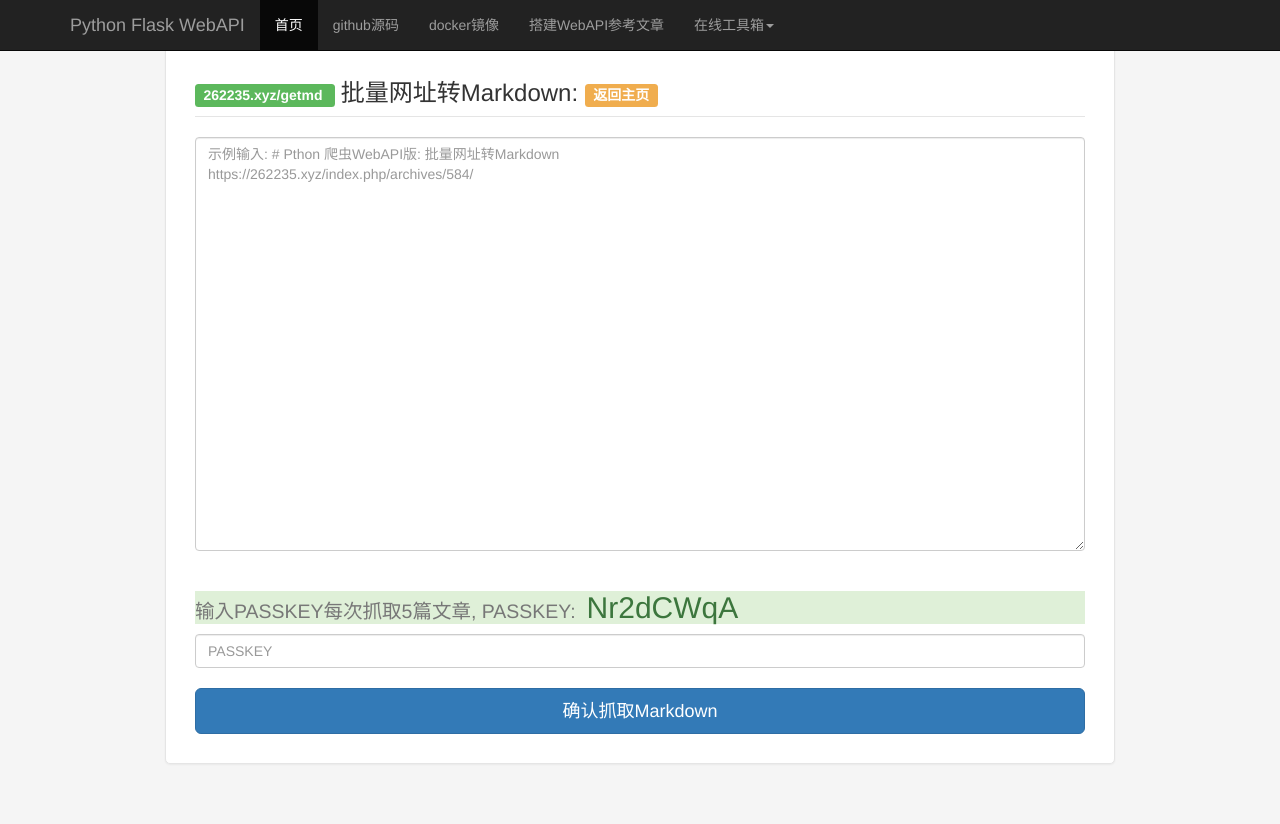
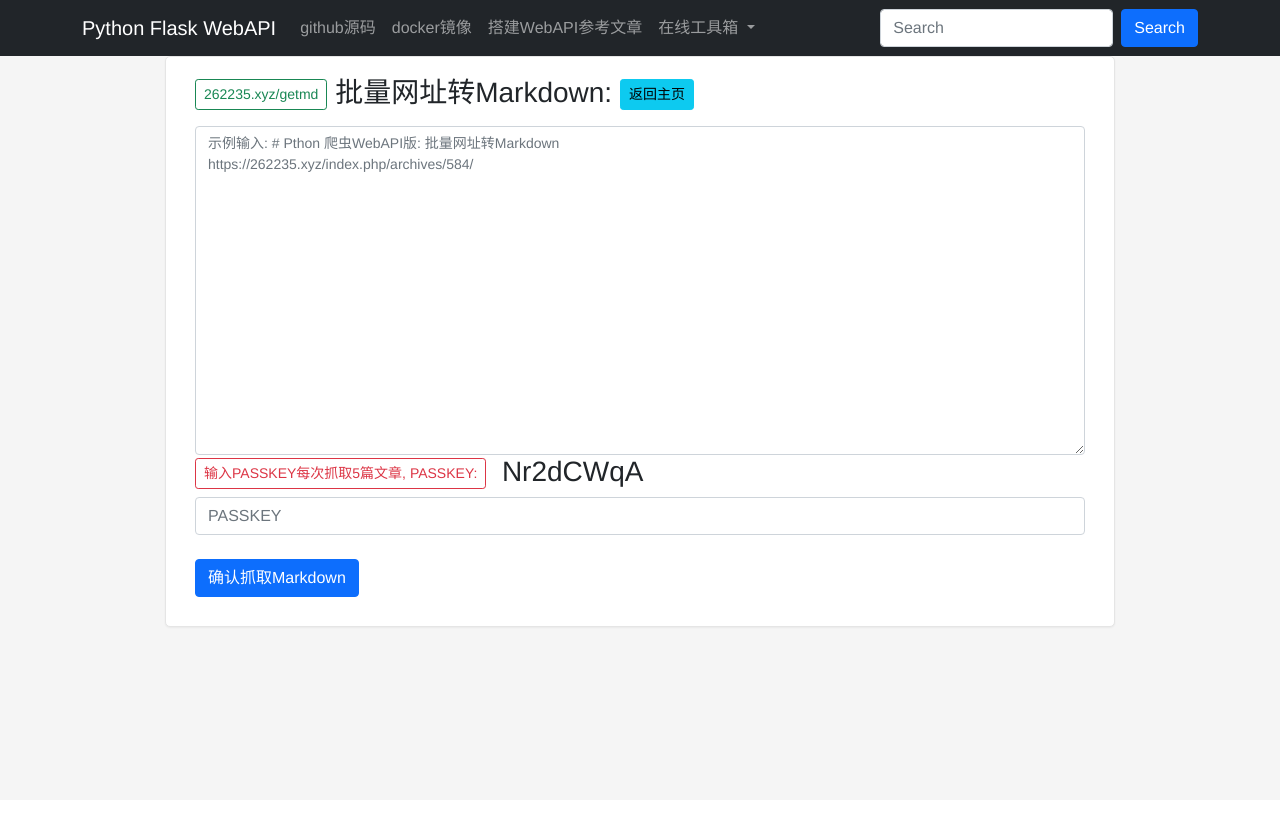
Before and after one commit to hongwenjun/ip, a Flask app: page /getmd/ in a window 1280 px wide. After the commit the page ends 629 px from the top, so only its background shows below. Run offline with Flask 2, Linux system fonts and the light colour scheme; some libraries are stand-ins or nearby versions.

Commit message:
html 使用 Bootstrap5

```diff
--- a/app.py
+++ b/app.py
@@ -12,8 +12,7 @@ def hello():
     ip = getip()
     ipaddr = iplocated(ip)
     if is_Mozilla():
-        return  render_template('hello.html',  ip=ip, ipaddr=ipaddr, city=getcity(ip)) + \
-            "<div class=\"label label-default\"  style=\"text-align:center;\">"  + request.headers["User-Agent"]  + "</div>"
+        return  render_template('hello.html',  ip=ip, ipaddr=ipaddr, city=getcity(ip))
     else:
         return ip
 
@@ -91,7 +90,7 @@ def getmd():
     return render_template('getmd.html', passkey=make_passkey('262235.xyz'))
 
 if __name__ == '__main__':
-    #  app.run(host='0.0.0.0')
+    # app.run(host='0.0.0.0')
     app.run(host='0.0.0.0', debug=True, port=80)
 
 # export FLASK_ENV=development   # 调试模式: 修改代码不用重启服务
--- a/templates/getmd.html
+++ b/templates/getmd.html
@@ -1,44 +1,43 @@
-<!DOCTYPE html><html><head>
-<meta http-equiv="Content-Type" content="text/html; charset=utf-8">
-<title>262235.xyz/ips | 批量ip查询地址</title>
+<!doctype html><html lang="zh-CN"><head>
+<meta charset="utf-8">
+<meta name="viewport" content="width=device-width, initial-scale=1">
 <meta name="keywords" content="批量网址转Markdown,开源WebAIP,开源IP定位,IP地址查询,极速批量IP地址查询,IP地址精确查询,IP精准定位,高精度IP定位,国外IP定位">
 <link rel="icon" href="/logo/favicon.png" type="image/png">
-<link href="https://cdn.jsdelivr.net/npm/bootstrap@3.3.4/dist/css/bootstrap.min.css" rel="stylesheet">
+<link href="https://cdn.jsdelivr.net/npm/bootstrap@5.1.1/dist/css/bootstrap.min.css" rel="stylesheet" >
+<title>262235.xyz/getmd | 批量网址转Markdown</title>
 <style type="text/css">
-body { padding-top: 40px; padding-bottom: 40px; background-color: #f5f5f5;
+  body { background-color: #f5f5f5;
   font-family: "PingFang SC", "Helvetica Neue", "Helvetica", "Hiragino Sans GB", "Microsoft YaHei", Arial, sans-serif; }
-a, input, button { outline: none !important; }
-a:focus, a:hover, .btn-link:focus, .btn-link:hover { text-decoration: underline; text-underline-position: under; }
   .main { max-width: 950px; padding: 19px 29px 29px; margin: 0 auto 20px; background-color: #fff;
   border: 1px solid #e5e5e5; -webkit-border-radius: 5px; -moz-border-radius: 5px;
   border-radius: 5px; -webkit-box-shadow: 0 1px 2px rgba(0,0,0,.05);
   -moz-box-shadow: 0 1px 2px rgba(0,0,0,.05); box-shadow: 0 1px 2px rgba(0,0,0,.05); }
-.label-site { font-size: 14px;  vertical-align: middle; margin-right: 6px; }
-.text { width: 100%; height: 150px; }
-.btn-code { padding: 6px 16px; }
+  .f14 {font-size: 0.875em; /* 14px/16=0.875em */}
   </style>
 </head>
 <body>
 {% include 'navbar.html' %}
 <div class="main">
 {% if urls %}
-<legend><h3><span class="label label-success label-site">262235.xyz/getmd </span> 批量网址转Markdown: <a class="label label-info label-site" href="/getmd/">返回输入网址</a></h3></legend>
-<textarea type="text" name ="urls" cols=120 rows=5 class="form-control text">{{ urls }}</textarea>
+<legend><h3><button type="button" class="btn btn-outline-success btn-sm">262235.xyz/getmd</button>  批量网址转Markdown: <a class="btn btn-warning btn-sm" href="/getmd/">返回输入网址</a></h3></legend>
+  <textarea type="text" name ="urls" cols=120 rows=5 class="form-control f14">{{ urls }}</textarea>
+
 {% else %}
 <form action="/getmd/" method="post">
-<legend><h3><span class="label label-success label-site">262235.xyz/getmd </span> 批量网址转Markdown: <a class="label label-warning label-site" href="/">返回主页</a></h3></legend>
-<textarea type="text" name ="urls" cols=120 rows=20 class="form-control text" placeholder="示例输入: # Pthon 爬虫WebAPI版: 批量网址转Markdown
+<legend><h3><button type="button" class="btn btn-outline-success btn-sm">262235.xyz/getmd</button>  批量网址转Markdown: <a class="btn btn-info btn-sm" href="/">返回主页</a></h3></legend>
+<textarea type="text" name ="urls" cols=120 rows=15 class="form-control f14" placeholder="示例输入: # Pthon 爬虫WebAPI版: 批量网址转Markdown
 https://262235.xyz/index.php/archives/584/"></textarea>
-<br>
-<h2 class="alert-success"><small>输入PASSKEY每次抓取5篇文章, PASSKEY:&nbsp;&nbsp;</small>{{ passkey }}</h2>
-<label for="inputPassword" class="sr-only">Password</label>
+
+<h3 ><button type="button" class="btn btn-outline-danger btn-sm">输入PASSKEY每次抓取5篇文章, PASSKEY:</button>&nbsp;&nbsp;{{ passkey }}</h3>
 <input type="text" id="inputPassword"  name='passkey' class="form-control" placeholder="PASSKEY" required>
 <br>
-  <button class="btn btn-lg btn-primary btn-block" type="submit">确认抓取Markdown</button>
+<button class="btn btn-primary" type="submit">确认抓取Markdown</button>
 </form>
 {%  endif  %}
 {% if texts %}
 <div class="alert-success"><h3 style="text-align:center;">getmd 抓取Markdown文本 </h3></div>
-<textarea type="text" name ="texts" cols=120 rows=30 class="form-control text">{{ texts }}</textarea>
+<textarea type="text" name ="texts" cols=120 rows=30 class="form-control f14">{{ texts }}</textarea>
 {%  endif  %}
-</div></body></html>
+</div>
+<script src="https://cdn.jsdelivr.net/npm/bootstrap@5.1.1/dist/js/bootstrap.bundle.min.js" ></script>
+</body></html>
--- a/templates/maps.html
+++ b/templates/maps.html
@@ -31,6 +31,7 @@ map.addControl(new BMap.NavigationControl());
 map.addControl(new BMap.ScaleControl());
 map.addControl(new BMap.OverviewMapControl());
 map.addControl(new BMap.MapTypeControl());
+map.addOverlay(new BMap.Marker(point));
 </script>
 {{ bdgps[3] }}
 </body>
--- a/templates/navbar.html
+++ b/templates/navbar.html
@@ -1,39 +1,42 @@
-<nav class="navbar navbar-inverse navbar-fixed-top">
-  <div class="container">
-  <div class="navbar-header">
-      <button type="button" class="navbar-toggle collapsed" data-toggle="collapse" data-target="#navbar" aria-expanded="false" aria-controls="navbar">
-      <span class="sr-only">Toggle navigation</span>
-      <span class="icon-bar"></span>
-      <span class="icon-bar"></span>
-      <span class="icon-bar"></span>
-      </button>
-      <a class="navbar-brand" href="https://262235.xyz/ip/">Python Flask WebAPI</a>
-  </div>
-  <div id="navbar" class="collapse navbar-collapse">
-      <ul class="nav navbar-nav">
-      <li class="active"><a href="/">首页</a></li>
-      <li><a href="https://github.com/hongwenjun/ip">github源码</a></li>
-      <li><a href="https://hub.docker.com/r/hongwenjun/ip">docker镜像</a></li>
-      <li><a href="https://262235.xyz/index.php/search/webapi/">搭建WebAPI参考文章</a></li>
+<nav class="navbar navbar-expand-sm bg-dark navbar-dark">
+<div class="container ">
+<!-- Brand/logo -->
+<a class="navbar-brand" href="https://262235.xyz/ip/">Python Flask WebAPI</a>
 
-      <li class="dropdown">
-          <a href="#" class="dropdown-toggle" data-toggle="dropdown" role="button" aria-haspopup="true" aria-expanded="false">在线工具箱<span class="caret"></span></a>
-              <ul class="dropdown-menu">
-              <li><a href="https://262235.xyz/bs/">Bootstrap theme</a></li>
-              <li><a href="https://www.262235.xyz/index.php/246.html">编程中文文档</a></li>
-              <li><a href="https://262235.xyz/linux-command/">Linux 命令列表</a></li>
-              <li><a href="https://262235.xyz/ip/">IP定位和地图</a></li>
-              <li><a href="https://262235.xyz/ips/">批量IP查询</a></li>
-              <li><a href="https://262235.xyz/getmd/">批量网址转Markdown</a></li>
-              <li><a href="https://tool.lu/markdown/">Markdown编辑器</a></li>
+<!-- 导航栏 在手机显示折叠按钮 -->
+<button class="navbar-toggler" type="button" data-bs-toggle="collapse" data-bs-target="#navbarNavDarkDropdown" aria-controls="navbarNavDarkDropdown" aria-expanded="false" aria-label="Toggle navigation">
+    <span class="navbar-toggler-icon"></span>
+</button>
+<div class="collapse navbar-collapse" id="navbarNavDarkDropdown">
 
+<!-- Links -->
+<ul class="navbar-nav me-auto">
+    <li class="nav-item"><a class="nav-link text-truncate" href="https://github.com/hongwenjun/ip">github源码</a></li>
+    <li class="nav-item"><a class="nav-link text-truncate" href="https://hub.docker.com/r/hongwenjun/ip">docker镜像</a></li>
+    <li class="nav-item "><a class="nav-link text-truncate" href="https://262235.xyz/index.php/search/webapi/">搭建WebAPI参考文章</a></li>
 
-              </ul>
-          </li>
-      </ul>
-  </div><!--/.nav-collapse -->
-  </div>
+    <!-- Dropdown -->
+    <li class="nav-item dropdown">
+    <a class="nav-link dropdown-toggle" href="#" id="navbardrop" data-bs-toggle="dropdown">
+        在线工具箱
+    </a>
+    <div class="dropdown-menu">
+        <a class="dropdown-item" href="https://262235.xyz/bs/">Bootstrap theme</a>
+        <a class="dropdown-item" href="https://www.runoob.com/bootstrap5/bootstrap5-tutorial.html">Bootstrap5 教程</a>
+        <a class="dropdown-item" href="https://www.262235.xyz/index.php/246.html">编程中文文档</a>
+        <a class="dropdown-item" href="https://262235.xyz/linux-command/">Linux 命令列表</a>
+        <a class="dropdown-item" href="/ip/">IP定位和地图</a>
+        <a class="dropdown-item" href="/ips/">批量IP查询</a>
+        <a class="dropdown-item" href="/getmd/">批量网址转Markdown</a>
+        <a class="dropdown-item" href="https://tool.lu/markdown/">Markdown编辑器</a>
+    </div>
+    </li>
+</ul>
+
+<!-- 导航栏的表单 -->
+<form method="post" class="d-flex" action="https://262235.xyz/">
+    <input class="form-control me-2" name="s" type="text" placeholder="Search">
+    <button class="btn btn-primary"  type="submit">Search</button>
+</form>
+</div></div>
 </nav>
-
-<script src="https://cdn.jsdelivr.net/npm/jquery@1.12.4/dist/jquery.min.js" integrity="sha384-nvAa0+6Qg9clwYCGGPpDQLVpLNn0fRaROjHqs13t4Ggj3Ez50XnGQqc/r8MhnRDZ" crossorigin="anonymous"></script>
-<script src="https://stackpath.bootstrapcdn.com/bootstrap/3.4.1/js/bootstrap.min.js" integrity="sha384-aJ21OjlMXNL5UyIl/XNwTMqvzeRMZH2w8c5cRVpzpU8Y5bApTppSuUkhZXN0VxHd" crossorigin="anonymous"></script>
```
Also changed, not shown: ips.py (+2 -12 lines), templates/hello.html (+46 -48 lines), templates/ips.html (+15 -18 lines), 2 other files. Lines whose indentation alone changed are shown as unchanged.
